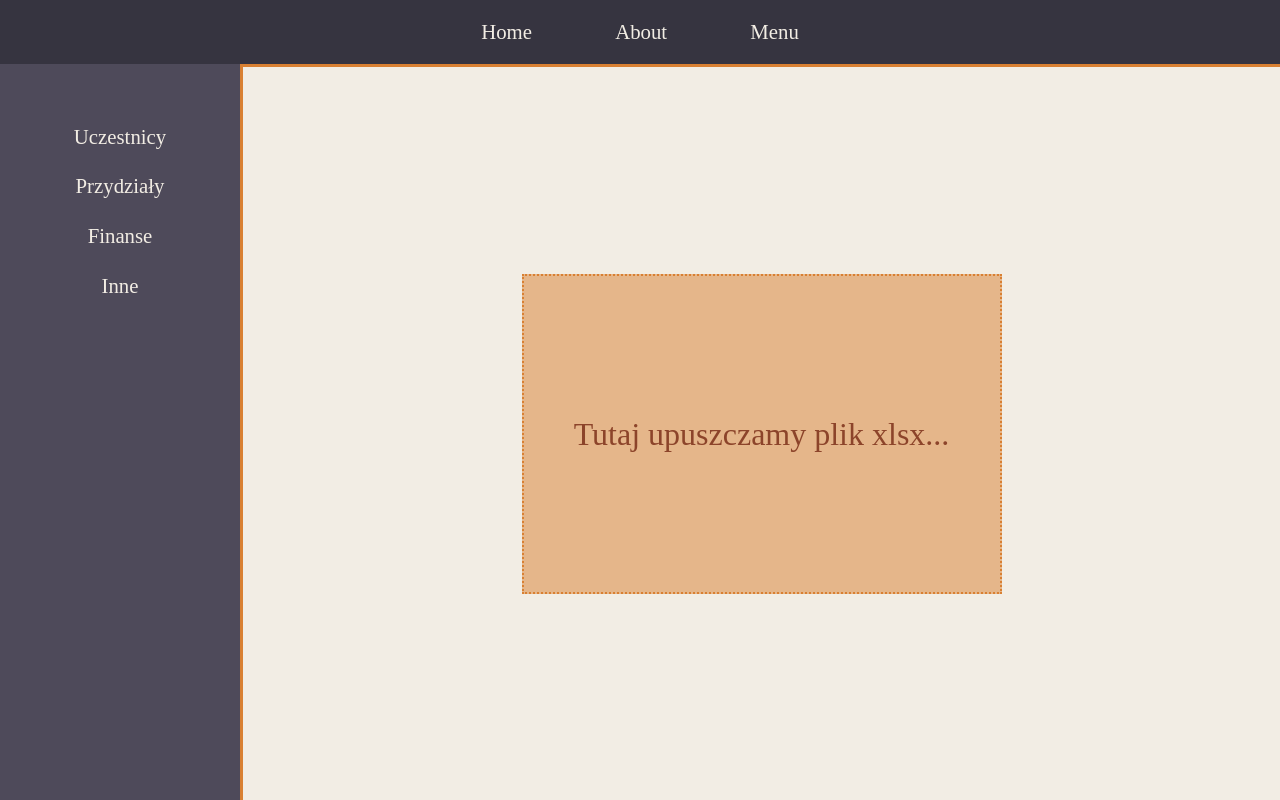
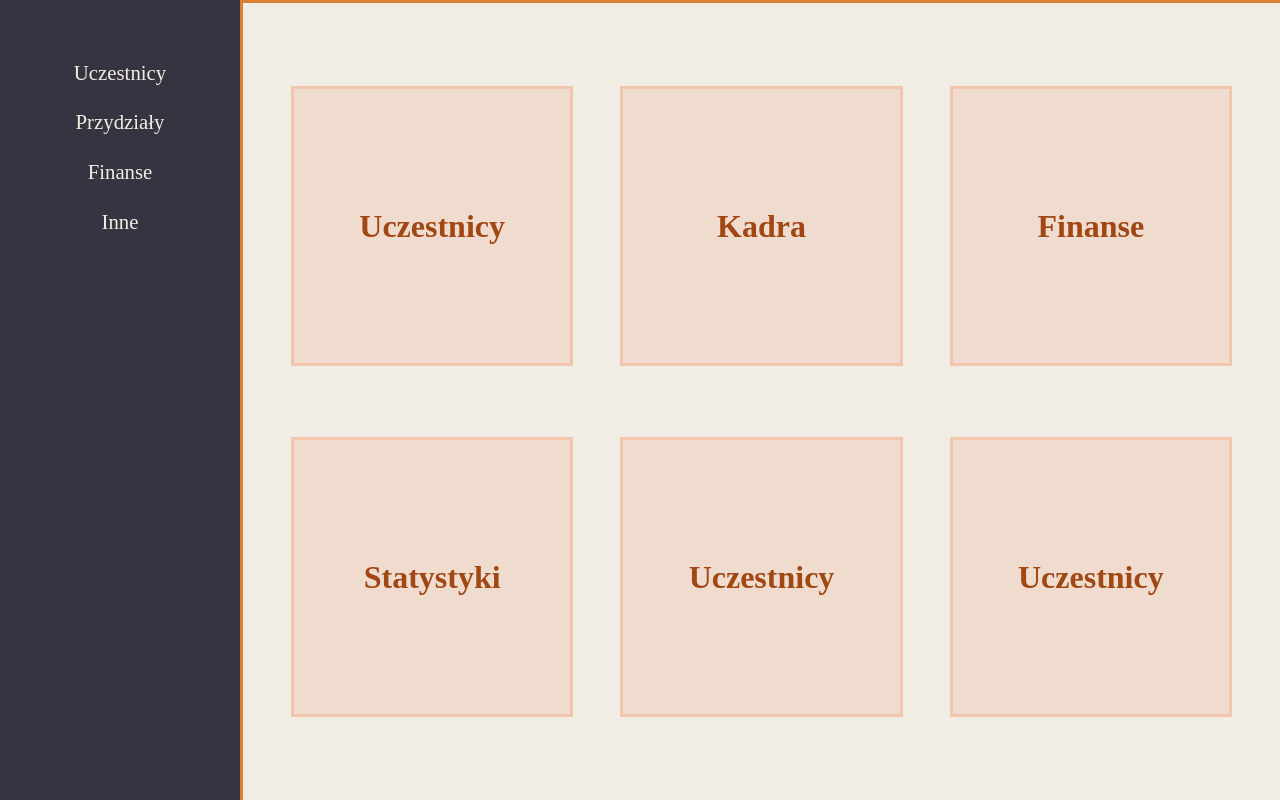
Before and after one commit to CzepiM200/DB_Organizer, a React (Create React App) app: page / in a window 1280 px wide. Built offline with nearby package versions, Linux system fonts and the light colour scheme.

Commit message:
Adden new styles

```diff
--- /dev/null
+++ b/src/components/HomePage/HomePage.tsx
@@ -0,0 +1,33 @@
+import "../../scss/main.scss";
+import "./_homePage.scss";
+import React, { FunctionComponent } from "react";
+import { BrowserRouter as Router, Switch, Route, Link } from "react-router-dom";
+import { useSelector } from "react-redux";
+type HomePageProps = {};
+
+export const HomePage: FunctionComponent<HomePageProps> = (props: any) => {
+  return (
+    <>
+      <section className="home-page">
+        <Link className="home-page__item" to="/">
+          <h3>Uczestnicy</h3>
+        </Link>
+        <Link className="home-page__item" to="/">
+          <h3>Kadra</h3>
+        </Link>
+        <Link className="home-page__item" to="/">
+          <h3>Finanse</h3>
+        </Link>
+        <Link className="home-page__item" to="/">
+          <h3>Statystyki</h3>
+        </Link>
+        <Link className="home-page__item" to="/">
+          <h3>Uczestnicy</h3>
+        </Link>
+        <Link className="home-page__item" to="/">
+          <h3>Uczestnicy</h3>
+        </Link>
+      </section>
+    </>
+  );
+};
--- /dev/null
+++ b/src/components/HomePage/_homePage.scss
@@ -0,0 +1,23 @@
+@import "../../scss/generic";
+
+.home-page {
+  width: 100%;
+  height: 100%;
+  display: flex;
+  flex-wrap: wrap;
+  justify-content: space-between;
+  align-items: center;
+  &__item {
+    width: 30%;
+    height: 40%;
+    display: flex;
+    justify-content: center;
+    align-items: center;
+    border: 3px solid $widgets-background;
+    background-color: $widgets-background-light;
+    text-decoration: none;
+    color: $widgets-background-dark;
+    font-size: 2em;
+    font-weight: 900;
+  }
+}
--- a/src/components/MainPage.tsx
+++ b/src/components/MainPage.tsx
@@ -6,6 +6,7 @@ import { StartPage } from "./StartPage/StartPage";
 import { Sidebar } from "./Sidebar/Sidebar";
 import { Navbar } from "./Navbar/Navbar";
 import { useSelector } from "react-redux";
+import { HomePage } from "./HomePage/HomePage";
 type MainPageProps = {};
 
 export const MainPage: FunctionComponent<MainPageProps> = (props: any) => {
@@ -15,15 +16,23 @@ export const MainPage: FunctionComponent<MainPageProps> = (props: any) => {
     <>
       <section className="main-page">
         <Router>
-          <article className="main-page__navbar">
+          {/* <article className="main-page__navbar">
             <Navbar />
-          </article>
+          </article> */}
           <article className="main-page__main">
             <div className="main-page__sidebar">
               <Sidebar />
             </div>
             <div className="main-page__page">
-              {!dataLoaded ? <StartPage /> : <Switch></Switch>}
+              {dataLoaded ? (
+                <StartPage />
+              ) : (
+                <Switch>
+                  <Route path="/">
+                    <HomePage />
+                  </Route>
+                </Switch>
+              )}
             </div>
           </article>
         </Router>
--- a/src/components/Sidebar/_sidebar.scss
+++ b/src/components/Sidebar/_sidebar.scss
@@ -3,7 +3,7 @@
 .sidebar {
   height: 100%;
   width: 15em;
-  background-color: $menus-light-background;
+  background-color: $menus-background;
 
   &__nav {
     margin-top: 20%;
@@ -15,11 +15,14 @@
   }
 
   &__item {
+    width: 80%;
     color: $text-color;
     font-size: 1.3em;
     padding: 0.7em 2em;
   }
   &__item:hover {
     color: $primary-color;
+    border-bottom: 2px solid $primary-color;
+    padding: calc(0.7em - 2px) 2em;
   }
 }
--- a/src/components/_mainPage.scss
+++ b/src/components/_mainPage.scss
@@ -15,7 +15,7 @@
 
   &__main {
     display: flex;
-    height: calc(100% - 4em);
+    height: 100%;
   }
 
   &__sidebar {
--- a/src/scss/generic/_colors.scss
+++ b/src/scss/generic/_colors.scss
@@ -1,11 +1,14 @@
 $menus-background: #363440;
 $menus-light-background: #4e4a5a;
+$menus-light-ransparent-background: rgba(78, 74, 90, 0.45);
 
 $primary-color: #d98032;
 $primary-color-transparent: rgba(217, 128, 50, 0.5);
 $secondary-color: #8c442a;
 
+$widgets-background-light: #f0dccf;
 $widgets-background: #f2c6ac;
+$widgets-background-dark: #a04713;
 $text-color: #f2ede4;
 
 // $info-color: #3498db;
```
